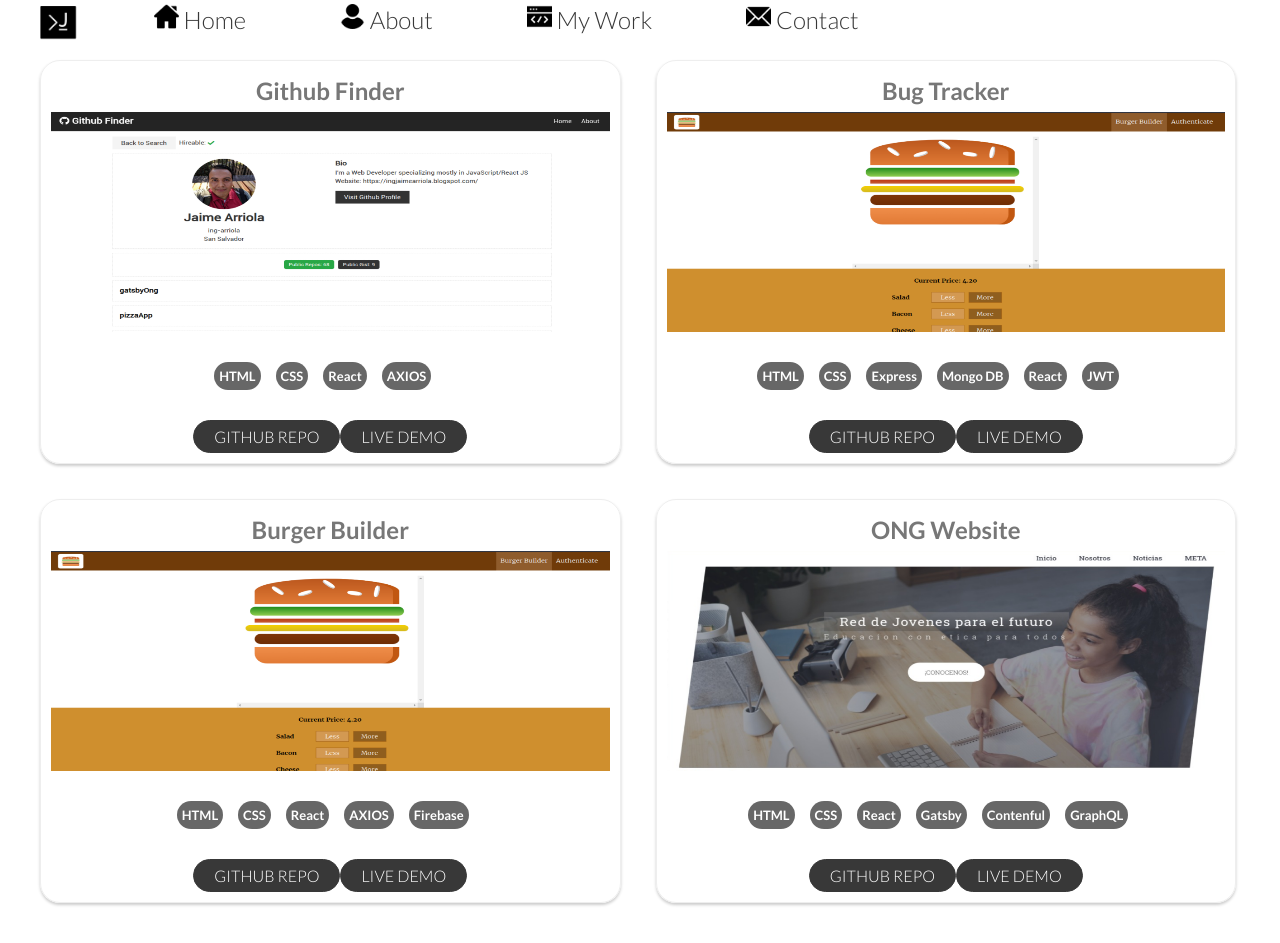
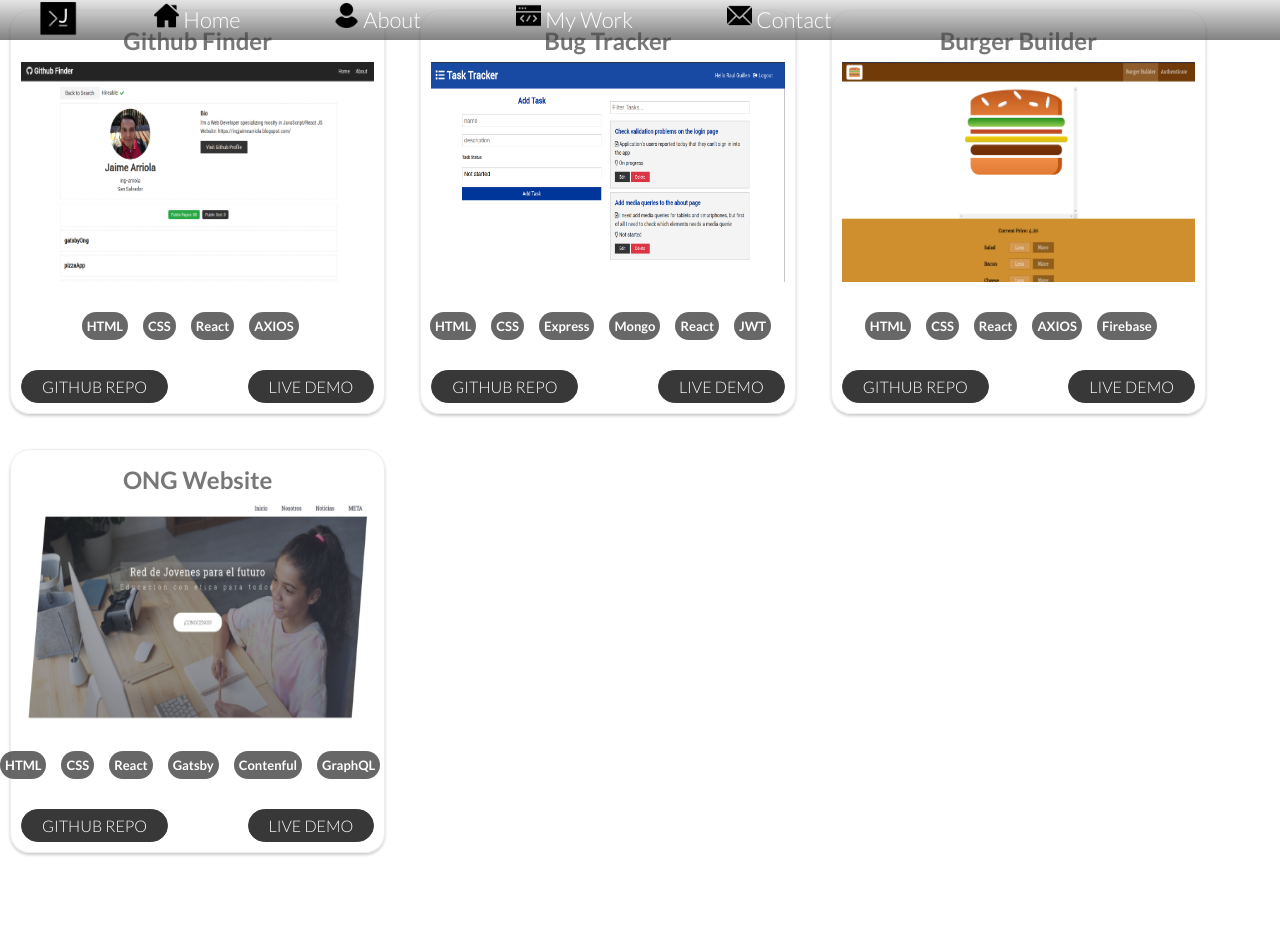
Before and after one commit to ing-arriola/personalBlog, a React (Create React App) app: page /work in a window 1280 px wide. After the commit the page ends 863 px from the top, so only its background shows below. Built offline with nearby package versions, Linux system fonts and the light colour scheme.

Commit message:
Added scroll efect on toolbar also modified grid on projects

```diff
--- a/src/App.css
+++ b/src/App.css
@@ -15,7 +15,7 @@ body {
   font-size: 1.6rem;
   line-height: 1.7;
   color: #777;
-  padding: 5rem 3rem 3rem 3rem;
+  /*padding: 5rem 3rem 3rem 3rem;*/
 }
 
 .header {
@@ -200,18 +200,52 @@ body {
   display: flex;
 }
 
-.navigation-items a:hover {
-  transform: translateY(-0.3rem);
-  box-shadow: 0 1rem 2rem rgba(0, 0, 0, 0.3);
-  background-color: rgba(0, 0, 0, 0.233);
-  border-radius: 2rem;
+@-webkit-keyframes hvr-push {
+  50% {
+    -webkit-transform: scale(0.8);
+    transform: scale(0.8);
+  }
+  100% {
+    -webkit-transform: scale(1);
+    transform: scale(1);
+  }
+}
+@keyframes hvr-push {
+  50% {
+    -webkit-transform: scale(0.8);
+    transform: scale(0.8);
+  }
+  100% {
+    -webkit-transform: scale(1);
+    transform: scale(1);
+  }
+}
+.hvr-push {
+  display: inline-block;
+  vertical-align: middle;
+  -webkit-transform: perspective(1px) translateZ(0);
+  transform: perspective(1px) translateZ(0);
+  box-shadow: 0 0 1px rgba(0, 0, 0, 0);
+}
+.hvr-push:hover,
+.hvr-push:focus,
+.hvr-push:active {
+  -webkit-animation-name: hvr-push;
+  animation-name: hvr-push;
+  -webkit-animation-duration: 0.3s;
+  animation-duration: 0.3s;
+  -webkit-animation-timing-function: linear;
+  animation-timing-function: linear;
+  -webkit-animation-iteration-count: 1;
+  animation-iteration-count: 1;
 }
 
 .navigation-item a {
   text-decoration: none;
-  color: rgb(56, 56, 56);
+
+  color: #fff;
   margin: 0 3.1rem;
-  font-size: 2.4rem;
+  font-size: 2.2rem;
   padding: 1.1rem 1.6rem;
 }
 
@@ -228,11 +262,20 @@ body {
   left: 0;
   display: flex;
   justify-content: flex-start;
-  align-items: flex-start;
+  align-items: center;
   padding: 0 2rem;
   box-sizing: border-box;
   z-index: 90;
-  background: #fff;
+
+  background: linear-gradient(
+    to bottom,
+    rgba(204, 203, 203, 0.507) 0%,
+    rgba(56, 56, 56, 0.63) 100%
+  );
+}
+
+.toolbar.active {
+  background: #000;
 }
 
 .toolbar-logo {
@@ -257,6 +300,7 @@ body {
 }
 
 #about-container__info-section {
+  padding: 5rem;
   display: flex;
   flex-wrap: wrap;
 }
@@ -315,7 +359,7 @@ body {
 /*PROJECTS COMPONENT*/
 .projects-container {
   display: grid;
-  grid-template-columns: repeat(auto-fill, minmax(40rem, 1fr));
+  grid-template-columns: repeat(auto-fill, minmax(30rem, 3fr));
   gap: 1.5rem;
   width: 95vw;
 }
@@ -363,10 +407,13 @@ body {
   font-size: 1.3rem;
 }
 
-.project-card__button-container,
 .project-card__title {
+  text-align: center;
+}
+
+.project-card__button-container {
   display: flex;
-  justify-content: center;
+  justify-content: space-between;
 }
 
 /*Media Queries*/
--- a/src/components/About/About.js
+++ b/src/components/About/About.js
@@ -36,6 +36,7 @@ const About = () => {
           <img className="logos__logo" src={logos.html} alt="HTML" />
           <img className="logos__logo" src={logos.cssLogo} alt="CSS" />
           <img className="logos__logo" src={logos.sassLogo} alt="SASS" />
+          <img className="logos__logo" src={logos.gatsbyLogo} alt="GATSBY" />
           <img className="logos__logo" src={logos.mongoLogo} alt="MONGODB" />
           <img className="logos__logo" src={logos.moodleLogo} alt="MOODLE" />
         </div>
--- a/src/components/Navigation/NavigationItem.js
+++ b/src/components/Navigation/NavigationItem.js
@@ -3,7 +3,7 @@ import { NavLink } from "react-router-dom";
 
 const NavigationItem = (props) => {
   return (
-    <li className="navigation-item">
+    <li className="navigation-item hvr-push">
       <NavLink to={props.link} exact={props.exact}>
         {props.children}
       </NavLink>
--- a/src/components/Navigation/Toolbar.js
+++ b/src/components/Navigation/Toolbar.js
@@ -1,11 +1,25 @@
-import React from "react";
+import React, { useState } from "react";
 import NavigationItems from "./NavigationItems";
 import DrawerToogle from "./SideDrawer/DrawerToogle";
 import Logo from "./Logo";
+
 /*import Pdf from "../../docs/htmlUdemy.pdf";*/
+
 const Toolbar = (props) => {
+  const [navBackground, setNavBackground] = useState(false);
+
+  const changeNavbarBackground = () => {
+    if (window.scrollY >= 10) {
+      setNavBackground(true);
+    } else {
+      setNavBackground(false);
+    }
+  };
+
+  window.addEventListener("scroll", changeNavbarBackground);
+
   return (
-    <header className="toolbar">
+    <header className={navBackground === true ? "toolbar active " : "toolbar"}>
       <DrawerToogle clicked={props.show} />
       <Logo className="toolbar-logo" />
       <nav>
--- a/src/components/Projects/Projects.js
+++ b/src/components/Projects/Projects.js
@@ -10,14 +10,16 @@ const Projects = () => {
         "This is a Front-end App which uses the Github API in order to get public data from github profiles",
       picture: projectsPictures.gitFinder,
       techs: ["HTML", "CSS", "React", "AXIOS"],
+      link: "https://githubfinderjarriola.netlify.app/",
     },
     {
       id: 2,
       name: "Bug Tracker",
       description:
         "This is a fullstack App made with MERN STACK and this allow to different users follow a flow of work ",
-      picture: projectsPictures.burger,
-      techs: ["HTML", "CSS", "Express", "Mongo DB", "React", "JWT"],
+      picture: projectsPictures.tracker,
+      techs: ["HTML", "CSS", "Express", "Mongo", "React", "JWT"],
+      link: "https://desolate-fortress-08367.herokuapp.com/login",
     },
     {
       id: 3,
@@ -26,6 +28,7 @@ const Projects = () => {
         "This is a Front-end React App to build a hamburger, make an order and send a order with user's data to the backend (Firebase)",
       picture: projectsPictures.burger,
       techs: ["HTML", "CSS", "React", "AXIOS", "Firebase"],
+      link: "",
     },
     {
       id: 4,
@@ -34,6 +37,7 @@ const Projects = () => {
         "React Front End App with an Strapi API which was made for free in order to help to the ONG 'Jovenes para el futuro ' ",
       picture: projectsPictures.redJovenes,
       techs: ["HTML", "CSS", "React", "Gatsby", "Contenful", "GraphQL"],
+      link: "",
     },
   ];
 
--- a/src/components/Projects/SingleProject.js
+++ b/src/components/Projects/SingleProject.js
@@ -1,5 +1,5 @@
 import React from "react";
-import * as projectsPictures from "../../images/projects/projectsPictures";
+
 const SingleProject = (props) => {
   return (
     <article className="project-card">
--- a/src/images/about/index.js
+++ b/src/images/about/index.js
@@ -6,3 +6,4 @@ export const cssLogo = require("./css-3.svg");
 export const sassLogo = require("./sass.svg");
 export const mongoLogo = require("./mongodb.svg");
 export const moodleLogo = require("./moodle.svg");
+export const gatsbyLogo = require("./gatsby.svg");
--- a/src/images/projects/projectsPictures.js
+++ b/src/images/projects/projectsPictures.js
@@ -1,3 +1,4 @@
 export const gitFinder = require("./githubFinder.png");
 export const burger = require("./burgerBuilder.png");
 export const redJovenes = require("./redJovenes.png");
+export const tracker = require("./tracker.png");
```
Also changed, not shown: src/images/about/gatsby.svg (added), src/images/projects/tracker.png (added).
